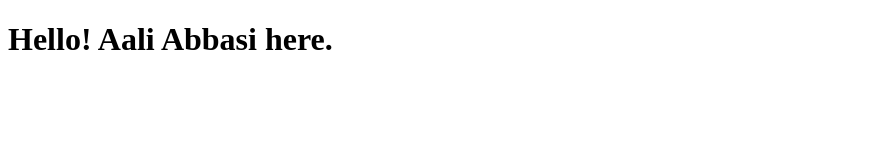
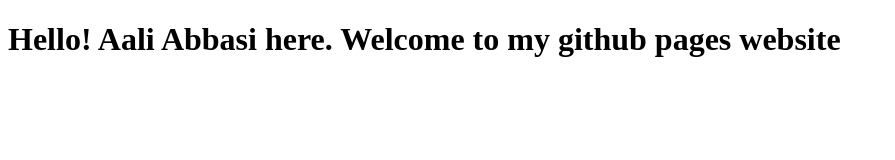
Before and after one commit to aaliabbasi/aaliabbasi.github.io, a plain HTML site: page index.html in a window 1280 px wide. Shown: the whole page, without its empty margins (0-895 px from the left). Drawn offline with Linux system fonts and the light colour scheme.

Commit message:
Added description

```diff
--- a/index.html
+++ b/index.html
@@ -1,9 +1,9 @@
 <!DOCTYPE html>
-<html>
+<html lang="en">
     <head>
         <title>My Page</title>
     </head>
     <body>
-        <h1>Hello! Aali Abbasi here.</h1>
+        <h1>Hello! Aali Abbasi here. Welcome to my github pages website</h1>
     </body>
 </html>
```
